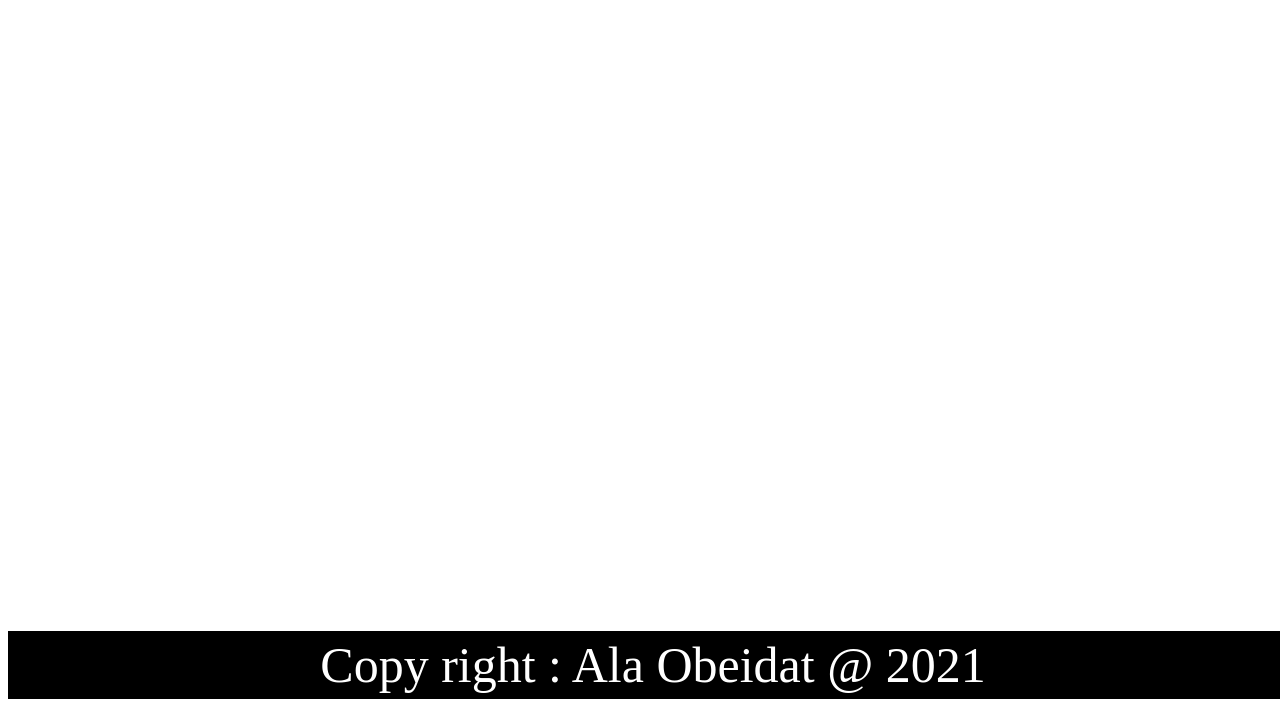
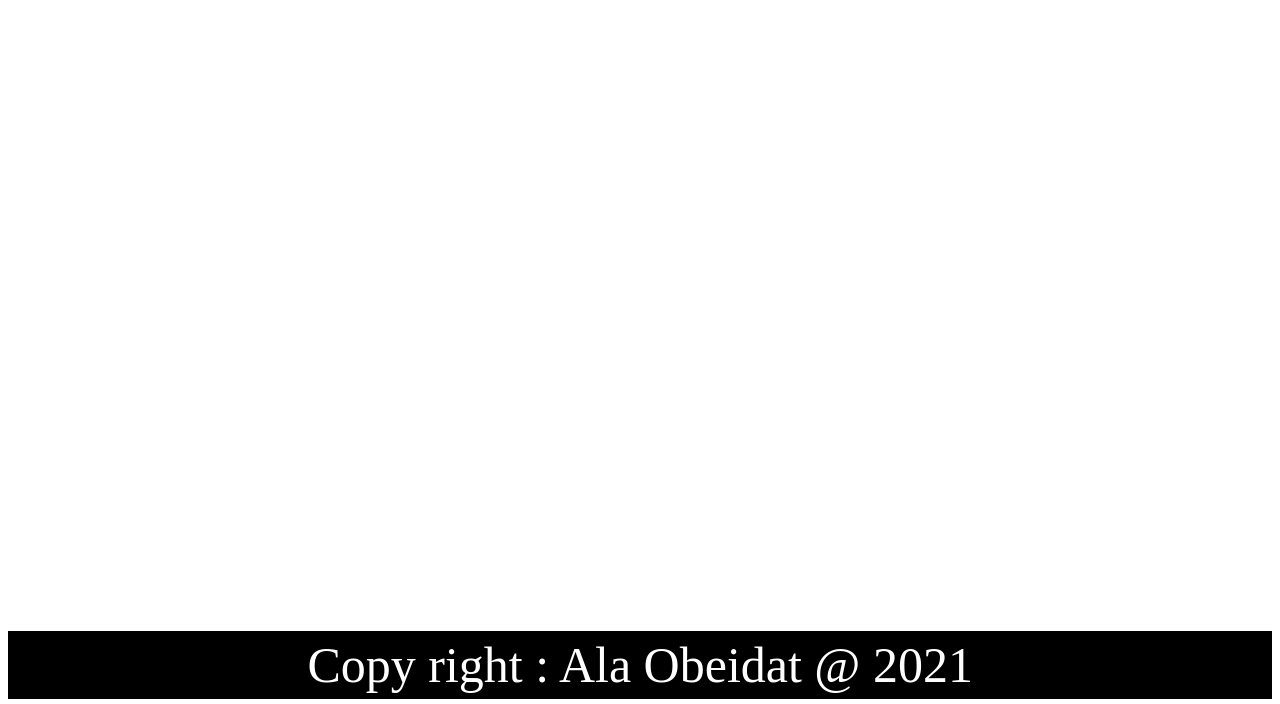
Before and after one commit to ala-obeidat/Network-status, a plain HTML site: page index.html in a window 1280 px wide. Shown: the part 96-800 px from the top of the page. Drawn offline with Linux system fonts and the light colour scheme; no server answers.

Commit message:
Update index.html

```diff
--- a/index.html
+++ b/index.html
@@ -7,7 +7,7 @@
 <body>
   <h1 id="status"></h1>
 	<h2 id="speed"></h2>
-	<div style="position: fixed;bottom: 5;background-color:black;color:white;clear:both;text-align:center;padding:5px;font-size: 50px;width: 100%;margin-top: 5px;">
+	<div style="position: fixed;bottom: 5;background-color:black;color:white;clear:both;text-align:center;padding:5px;font-size: 50px;width: 98%;margin-top: 5px;">
     Copy right :  Ala Obeidat @ 2021
     </div>
 <script src="script.js"></script>
```
